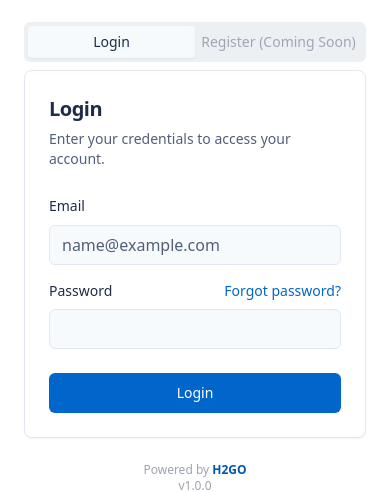
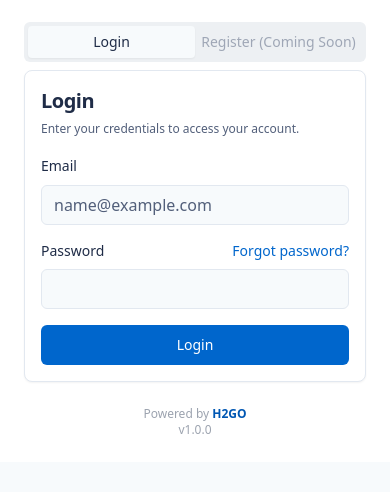
Before and after one commit to SeegersJT/H2GO, a React (Vite) app in the folder frontend/: page /auth/login in a window 390 px wide. Shown: the part 142-634 px from the top of the page. Built offline with nearby package versions, Linux system fonts and the light colour scheme; no server answers.

Commit message:
WIP - Frontend - Mobile friendly (er)

```diff
--- a/frontend/src/components/ui/card.tsx
+++ b/frontend/src/components/ui/card.tsx
@@ -1,79 +1,35 @@
-import * as React from "react"
+import * as React from 'react'
 
-import { cn } from "@/lib/utils"
+import { cn } from '@/lib/utils'
 
-const Card = React.forwardRef<
-  HTMLDivElement,
-  React.HTMLAttributes<HTMLDivElement>
->(({ className, ...props }, ref) => (
-  <div
-    ref={ref}
-    className={cn(
-      "rounded-lg border bg-card text-card-foreground shadow-sm",
-      className
-    )}
-    {...props}
-  />
+const Card = React.forwardRef<HTMLDivElement, React.HTMLAttributes<HTMLDivElement>>(({ className, ...props }, ref) => (
+  <div ref={ref} className={cn('w-full rounded-lg border bg-card text-card-foreground shadow-sm', className)} {...props} />
 ))
-Card.displayName = "Card"
+Card.displayName = 'Card'
 
-const CardHeader = React.forwardRef<
-  HTMLDivElement,
-  React.HTMLAttributes<HTMLDivElement>
->(({ className, ...props }, ref) => (
-  <div
-    ref={ref}
-    className={cn("flex flex-col space-y-1.5 p-6", className)}
-    {...props}
-  />
+const CardHeader = React.forwardRef<HTMLDivElement, React.HTMLAttributes<HTMLDivElement>>(({ className, ...props }, ref) => (
+  <div ref={ref} className={cn('flex flex-col space-y-1.5 p-4 sm:p-6', className)} {...props} />
 ))
-CardHeader.displayName = "CardHeader"
+CardHeader.displayName = 'CardHeader'
 
-const CardTitle = React.forwardRef<
-  HTMLParagraphElement,
-  React.HTMLAttributes<HTMLHeadingElement>
->(({ className, ...props }, ref) => (
-  <h3
-    ref={ref}
-    className={cn(
-      "text-2xl font-semibold leading-none tracking-tight",
-      className
-    )}
-    {...props}
-  />
+const CardTitle = React.forwardRef<HTMLParagraphElement, React.HTMLAttributes<HTMLHeadingElement>>(({ className, ...props }, ref) => (
+  <h3 ref={ref} className={cn('text-xl font-semibold leading-none tracking-tight sm:text-2xl', className)} {...props} />
 ))
-CardTitle.displayName = "CardTitle"
+CardTitle.displayName = 'CardTitle'
 
-const CardDescription = React.forwardRef<
-  HTMLParagraphElement,
-  React.HTMLAttributes<HTMLParagraphElement>
->(({ className, ...props }, ref) => (
-  <p
-    ref={ref}
-    className={cn("text-sm text-muted-foreground", className)}
-    {...props}
-  />
+const CardDescription = React.forwardRef<HTMLParagraphElement, React.HTMLAttributes<HTMLParagraphElement>>(({ className, ...props }, ref) => (
+  <p ref={ref} className={cn('text-xs text-muted-foreground sm:text-sm', className)} {...props} />
 ))
-CardDescription.displayName = "CardDescription"
+CardDescription.displayName = 'CardDescription'
 
-const CardContent = React.forwardRef<
-  HTMLDivElement,
-  React.HTMLAttributes<HTMLDivElement>
->(({ className, ...props }, ref) => (
-  <div ref={ref} className={cn("p-6 pt-0", className)} {...props} />
+const CardContent = React.forwardRef<HTMLDivElement, React.HTMLAttributes<HTMLDivElement>>(({ className, ...props }, ref) => (
+  <div ref={ref} className={cn('p-4 pt-0 sm:p-6', className)} {...props} />
 ))
-CardContent.displayName = "CardContent"
+CardContent.displayName = 'CardContent'
 
-const CardFooter = React.forwardRef<
-  HTMLDivElement,
-  React.HTMLAttributes<HTMLDivElement>
->(({ className, ...props }, ref) => (
-  <div
-    ref={ref}
-    className={cn("flex items-center p-6 pt-0", className)}
-    {...props}
-  />
+const CardFooter = React.forwardRef<HTMLDivElement, React.HTMLAttributes<HTMLDivElement>>(({ className, ...props }, ref) => (
+  <div ref={ref} className={cn('flex items-center p-4 pt-0 sm:p-6', className)} {...props} />
 ))
-CardFooter.displayName = "CardFooter"
+CardFooter.displayName = 'CardFooter'
 
-export { Card, CardHeader, CardFooter, CardTitle, CardDescription, CardContent }
+export { Card, CardContent, CardDescription, CardFooter, CardHeader, CardTitle }
--- a/frontend/src/containers/dashboard/Dashboard.container.tsx
+++ b/frontend/src/containers/dashboard/Dashboard.container.tsx
@@ -1,16 +1,10 @@
 import Dashboard from '@/components/dashboard/Dashboard.component'
 import { useAppDispatch, useAppSelector } from '@/hooks/use-redux'
 import { toast } from '@/hooks/use-toast'
-import {
-  setAuthenticationAccessToken,
-  setAuthenticationAccessTokenExpiresAt,
-  setAuthenticationRefreshToken,
-  setAuthenticationRefreshTokenExpiresAt,
-} from '@/redux/actions/Authentication.action'
+import * as authActions from '@/redux/actions/Authentication.action'
+import * as conmfirmationTokenActions from '@/redux/actions/ConfirmationToken.action'
 import { clearUser } from '@/redux/actions/User.action'
-import { API_URL } from '@/utils/api/GenericWebRequest.api'
 import { navigateTo } from '@/utils/Navigation'
-import axios from 'axios'
 import { useEffect, useRef } from 'react'
 import { Navigate } from 'react-router-dom'
 
@@ -19,11 +13,13 @@ const DashboardContainer = () => {
   const { user_type } = useAppSelector((state) => state.user)
   const { accessToken, refreshToken, accessTokenExpiresAt, refreshTokenExpiresAt } = useAppSelector((state) => state.auth)
 
-  const accessTimer = useRef<ReturnType<typeof setTimeout> | null>(null)
   const refreshTimer = useRef<ReturnType<typeof setTimeout> | null>(null)
 
+  useEffect(() => {
+    dispatch(conmfirmationTokenActions.resetConfirmationToken())
+  }, [dispatch])
+
   const logout = () => {
-    if (accessTimer.current) clearTimeout(accessTimer.current)
     if (refreshTimer.current) clearTimeout(refreshTimer.current)
 
     localStorage.clear()
@@ -32,55 +28,14 @@ const DashboardContainer = () => {
       caches.keys().then((keys) => keys.forEach((key) => caches.delete(key)))
     }
 
-    dispatch(setAuthenticationAccessToken(null))
-    dispatch(setAuthenticationRefreshToken(null))
-    dispatch(setAuthenticationAccessTokenExpiresAt(null))
-    dispatch(setAuthenticationRefreshTokenExpiresAt(null))
+    dispatch(authActions.setAuthenticationAccessToken(null))
+    dispatch(authActions.setAuthenticationRefreshToken(null))
+    dispatch(authActions.setAuthenticationAccessTokenExpiresAt(null))
+    dispatch(authActions.setAuthenticationRefreshTokenExpiresAt(null))
     dispatch(clearUser())
 
     navigateTo('/auth/login', { replace: true })
   }
-
-  const refreshAccessToken = async () => {
-    try {
-      const response = await axios.post(`${API_URL}/auth/refresh-token`, { refresh_token: refreshToken }, { withCredentials: true })
-
-      const data: any = response.data.data
-
-      if (data.access_token) {
-        dispatch(setAuthenticationAccessToken(data.access_token))
-      }
-      if (data.refresh_token) {
-        dispatch(setAuthenticationRefreshToken(data.refresh_token))
-      }
-      if (data.access_token_expires_at) {
-        dispatch(setAuthenticationAccessTokenExpiresAt(data.access_token_expires_at))
-      }
-      if (data.refresh_token_expires_at) {
-        dispatch(setAuthenticationRefreshTokenExpiresAt(data.refresh_token_expires_at))
-      }
-    } catch (error) {
-      logout()
-    }
-  }
-
-  useEffect(() => {
-    if (accessTimer.current) clearTimeout(accessTimer.current)
-
-    if (accessToken && refreshToken && accessTokenExpiresAt) {
-      const expiresIn = new Date(accessTokenExpiresAt).getTime() - Date.now()
-      accessTimer.current = setTimeout(
-        () => {
-          refreshAccessToken()
-        },
-        Math.max(expiresIn, 0),
-      )
-    }
-
-    return () => {
-      if (accessTimer.current) clearTimeout(accessTimer.current)
-    }
-  }, [accessToken, accessTokenExpiresAt, refreshToken])
 
   useEffect(() => {
     if (refreshTimer.current) clearTimeout(refreshTimer.current)
@@ -99,6 +54,7 @@ const DashboardContainer = () => {
       if (refreshTimer.current) clearTimeout(refreshTimer.current)
     }
   }, [refreshToken, refreshTokenExpiresAt])
+
   if (!user_type) {
     toast({
       title: 'Invalid User',
--- a/frontend/src/index.css
+++ b/frontend/src/index.css
@@ -95,15 +95,16 @@
 }
 
 @layer base {
-
   html,
   body,
   #root {
     height: 100%;
+    max-width: 100vw;
+    overflow-x: hidden;
   }
 
   body {
-        overflow: hidden;
+    overflow-y: auto;
   }
 }
 
```
Also changed, not shown: frontend/src/components/ui/command.tsx (+42 -88 lines), frontend/src/components/ui/table.tsx (+35 -101 lines), 1 other file (tests, documents, lock files or other folders). Lines whose indentation alone changed are shown as unchanged.
